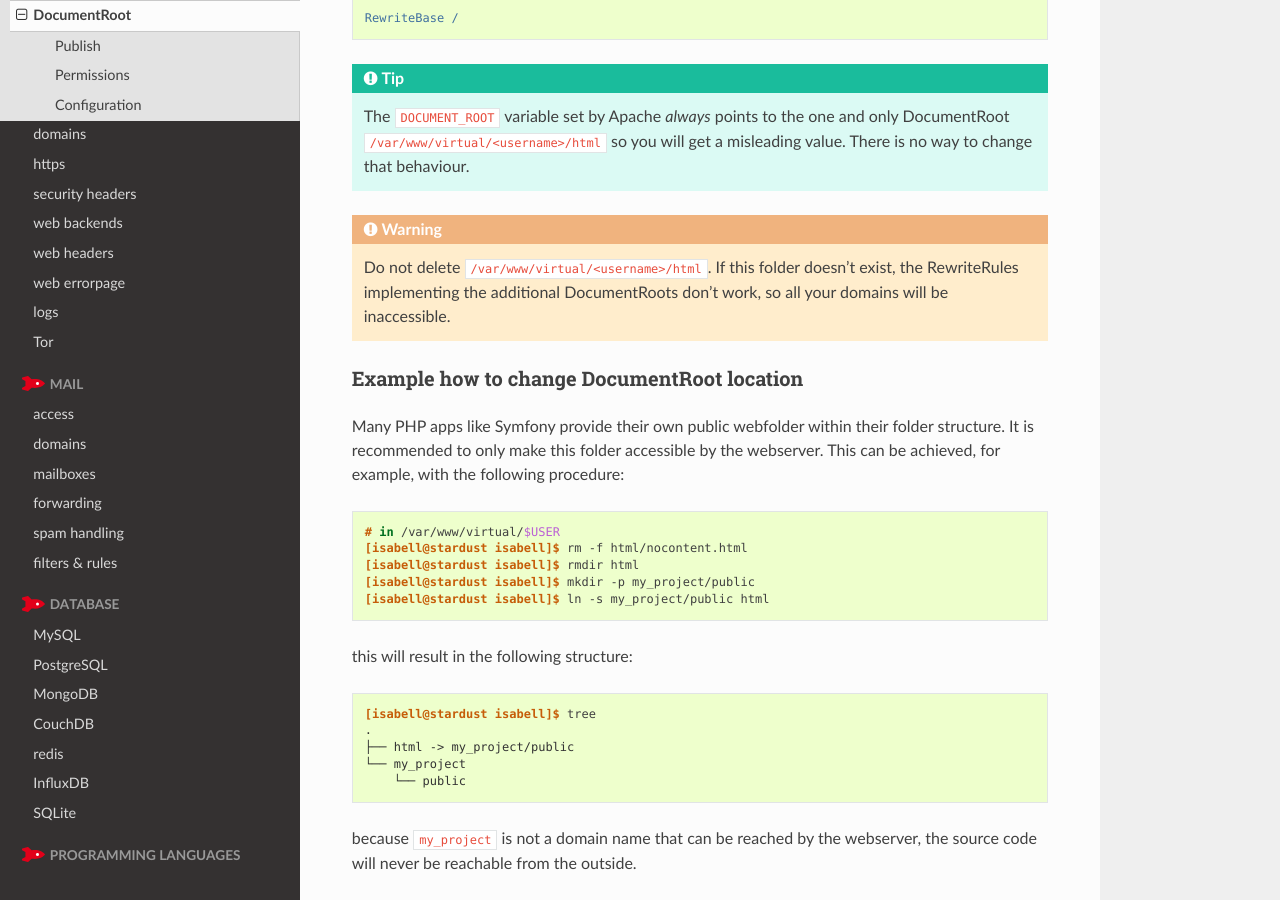
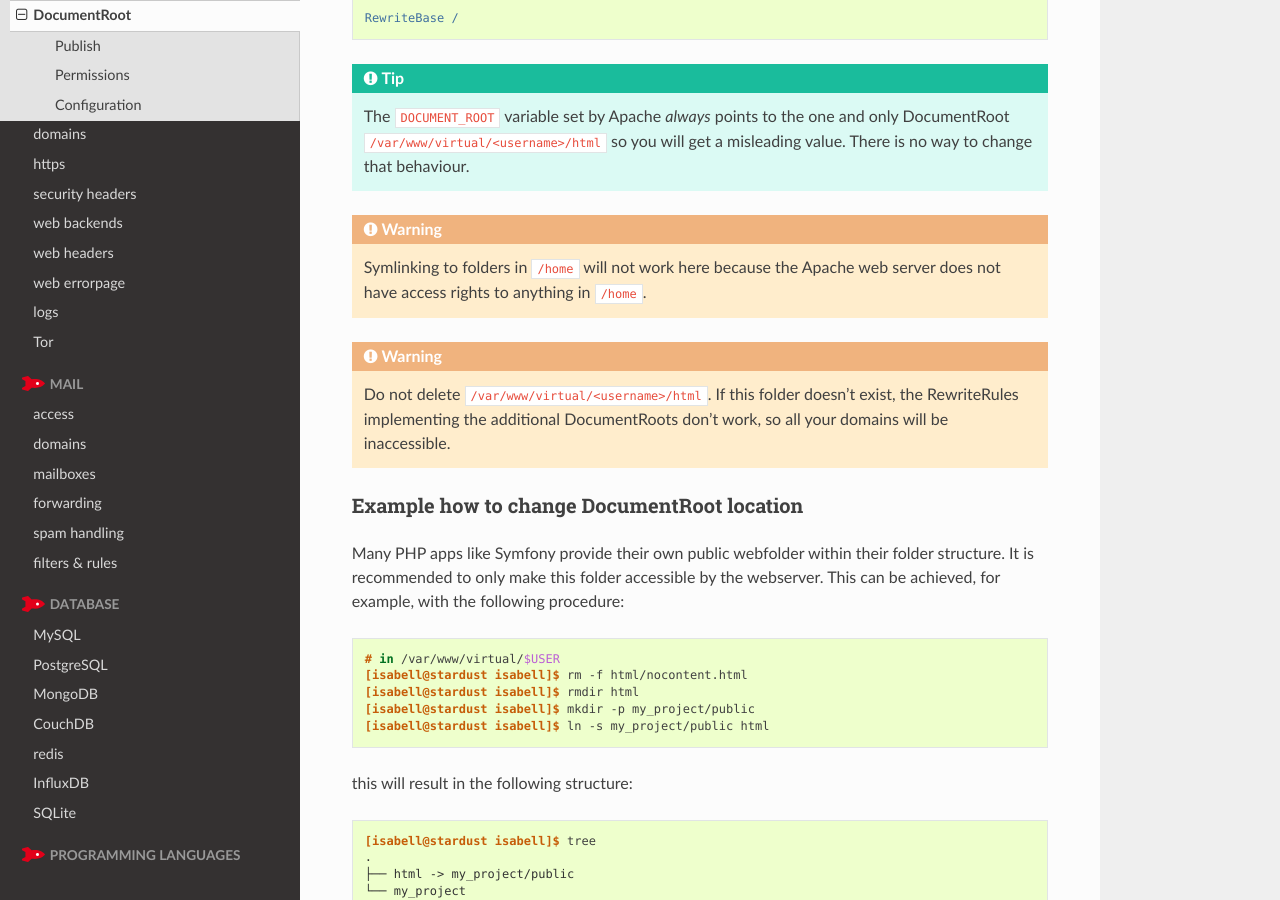
Before and after one commit to Uberspace/manual, a Sphinx documentation site: the page built from source/web-documentroot.rst, in a window 1280 px wide and 900 px high, scrolled down 613 px. Built offline with Sphinx 7.4.7 and the Read the Docs theme 2.0.0, drawn with Linux system fonts in a browser that asks for light colours.

Commit message:
add warning that symlinks to /home cannot be accessed by Apache

```diff
--- a/source/web-documentroot.rst
+++ b/source/web-documentroot.rst
@@ -21,6 +21,8 @@ You can create folders (and symlinks) in the form of ``/var/www/virtual/<usernam
   RewriteBase /
 
 .. tip:: The ``DOCUMENT_ROOT`` variable set by Apache *always* points to the one and only DocumentRoot ``/var/www/virtual/<username>/html`` so you will get a misleading value. There is no way to change that behaviour.
+
+.. warning:: Symlinking to folders in ``/home`` will not work here because the Apache web server does not have access rights to anything in ``/home``.
 
 .. warning:: Do not delete ``/var/www/virtual/<username>/html``. If this folder doesn't exist, the RewriteRules implementing the additional DocumentRoots don't work, so all your domains will be inaccessible.
 
```
